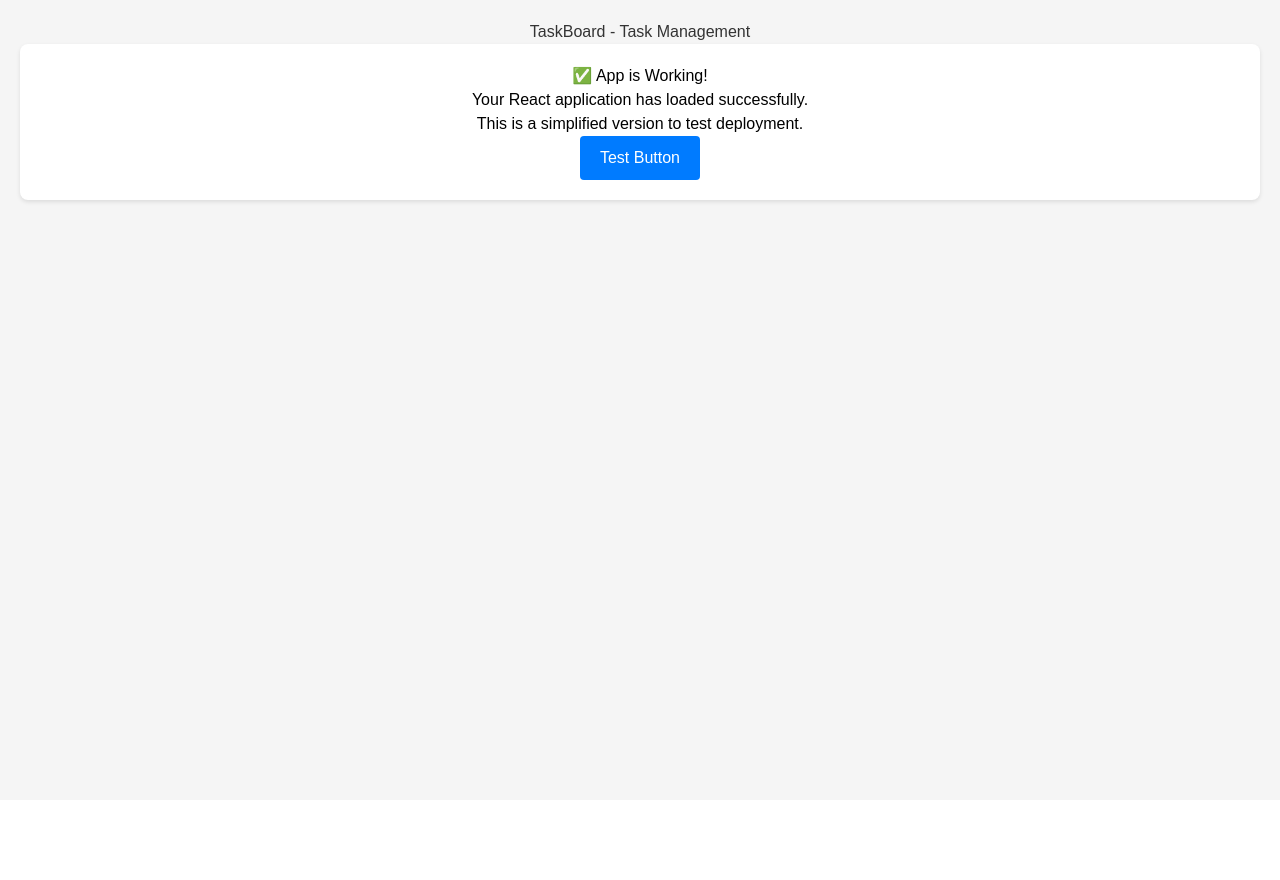
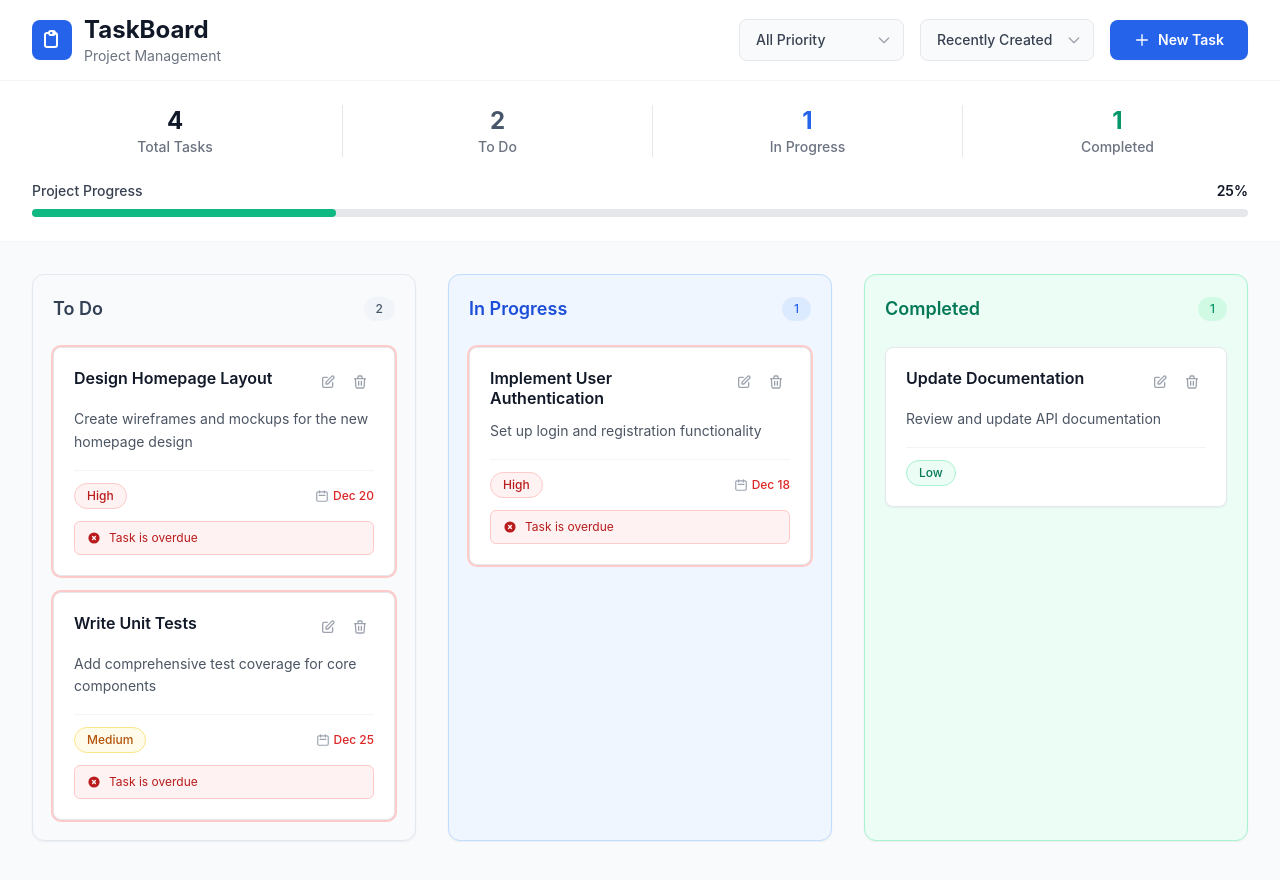
Before and after one commit to Vasudha293/Task-Manager-App, a React (Create React App) app: page / in a window 1280 px wide. Before the commit the page ends 800 px from the top, so only its background shows below. Built offline with nearby package versions, Linux system fonts and the light colour scheme.

Commit message:
Switch to full Task Management application - issue resolved

```diff
--- a/src/index.js
+++ b/src/index.js
@@ -46,7 +46,7 @@ try {
     root.render(
       <React.StrictMode>
         <ErrorBoundary>
-          <AppSimple />
+          <App />
         </ErrorBoundary>
       </React.StrictMode>
     );
```
